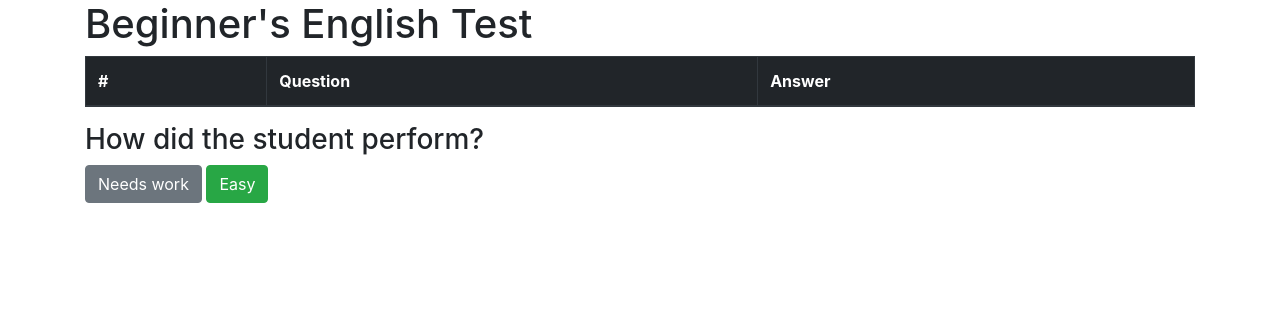
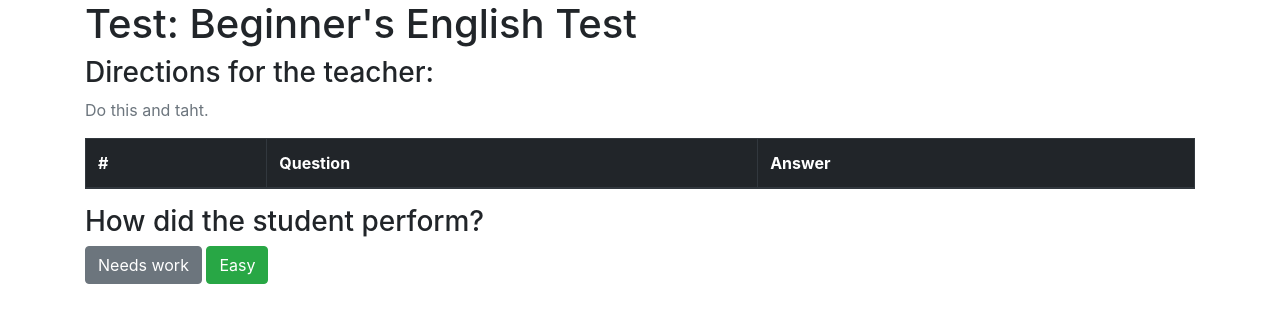
Before and after one commit to hassanaziz0012/lessons-with-a-native, a Django app: page /tests/take/10/profile/10 in a window 1280 px wide. Shown: the part 56-379 px from the top of the page. Run offline with Django 3.2, Linux system fonts and the light colour scheme; data comes from the database, SQL or seed files in the repository; both versions use the stored data as it was after the commit; lists and menus that the app fills with data are empty; some libraries are stand-ins or nearby versions.

Commit message:
Test directions + Load next due test automatically

```diff
--- a/main/forms.py
+++ b/main/forms.py
@@ -21,7 +21,7 @@ class CreateTestForm(forms.ModelForm):
 
     class Meta:
         model = Test
-        fields = ['test_name']
+        fields = ['test_name', 'test_directions']
 
 class AddQuestionForm(forms.ModelForm):
 
@@ -31,9 +31,11 @@ class AddQuestionForm(forms.ModelForm):
 
 class UpdateTestForm(forms.ModelForm):
 
+    test_name = forms.CharField(max_length=100, required=False)
+
     class Meta:
         model = Test
-        fields = ['test_name']
+        fields = ['test_name', 'test_directions']
 
 class UpdateQuestionForm(forms.ModelForm):
 
--- a/main/models.py
+++ b/main/models.py
@@ -6,6 +6,7 @@ from django.db import models
 # Create your models here.
 class Test(models.Model):
     test_name = models.CharField(max_length=100)
+    test_directions = models.TextField(null=True)
 
     test_status_new = models.ManyToManyField('StudentProfile', related_name='test_status_new')
     test_status_good = models.ManyToManyField('StudentProfile', related_name='test_status_good')
@@ -14,6 +15,13 @@ class Test(models.Model):
     test_repeat_due = models.IntegerField(default=6)
 
     test_status_due = models.BooleanField(default=False)
+
+    def __str__(self) -> str:
+        return f"{self.test_name}"
+
+    def __repr__(self) -> str:
+        return f"<{self.test_name}>"
+
 
 class StudentProfile(models.Model):
     username = models.CharField(max_length=100, blank=False)
--- a/main/templates/main/take_test.html
+++ b/main/templates/main/take_test.html
@@ -1,7 +1,11 @@
 {% extends 'main/base.html' %}
 
 {% block content %}
-<h1>{{ test.test_name }}</h1>
+<h1>Test: {{ test.test_name }}</h1>
+<h3>Directions for the teacher:</h3>
+<p class="test-directions text-muted">
+    {{ test.test_directions }}
+</p>
 
 <table class="table table-bordered table-striped">
     <thead class="thead-dark">
--- a/main/templates/main/tests.html
+++ b/main/templates/main/tests.html
@@ -18,7 +18,7 @@
     <div class="modal-header">
         <h5 class="modal-title" id="exampleModalLabel">Create new test</h5>
         <button type="button" class="close" data-dismiss="modal" aria-label="Close">
-        <span aria-hidden="true">&times;</span>
+            <span aria-hidden="true">&times;</span>
         </button>
     </div>
     <form action="" method="post">
@@ -26,7 +26,7 @@
         <div class="modal-body">
             <p class="text-muted">You will be able to add questions later.</p>
                 {%csrf_token%}
-                {{form}}
+                {{form|crispy}}
         </div>
 
         <div class="modal-footer">
--- a/main/views.py
+++ b/main/views.py
@@ -106,7 +106,7 @@ def tests(request):
 
         if c_form.is_valid():
             c_form.save(commit=False)
-            test = Test(test_name = c_form.cleaned_data['test_name'])
+            test = Test(test_name = c_form.cleaned_data['test_name'], test_directions = c_form.cleaned_data['test_directions'])
             test.save()
 
             for profile in profiles:
@@ -179,8 +179,13 @@ def update_test(request, test_id):
     test = Test.objects.filter(pk=test_id).first()
 
     if request.method == 'POST':
-        test.test_name = request.POST['test_name']
+        if request.POST['test_name']:
+            test.test_name = request.POST['test_name']
+        if request.POST['test_directions']:
+            test.test_directions = request.POST['test_directions']
+            messages.success(request, f'Changed Test Directions! {test.test_directions}', extra_tags='alert alert-primary')
         test.save()
+        messages.success(request, f'{test.test_directions}', extra_tags='alert alert-danger')
 
         messages.success(request, 'The test was successfully updated.', extra_tags='alert alert-success')
         return redirect('tests')
@@ -263,22 +268,32 @@ def test_score_good(request, test_id, profile_id):
     test.save() # Save changes.
 
     # Schedule the tests that are currently on repeat.
-    for test in Test.objects.all():
-        if profile in test.test_status_repeat.all():
-            test.test_repeat_due -= 1
+    for test_obj in Test.objects.all():
+        if profile in test_obj.test_status_repeat.all():
+            test_obj.test_repeat_due -= 1
+            test_obj.test_status_due = False
+
+            test_obj.save()
+
+        if test_obj.test_repeat_due == 0:
+            test_obj.test_status_due = True
+            test_obj.test_repeat_due = 6
+            test_obj.test_status_repeat.remove(profile)
+
+            test_obj.save()
+
+        # Check if another test is currently Due/New, if so, then load that test next. Otherwise, return to the profile page.
+        if test_obj.test_status_due == True:
+            test_obj.test_status_due = False
             test.save()
-            if test.test_repeat_due == 0:
-                test.test_status_due = True
-                test.test_repeat_due = 6
-                test.test_status_repeat.remove(profile)
-                test.save()
+            return redirect('take-test', test_obj.id, profile.id)
+        elif profile in test_obj.test_status_new.all():
+            return redirect('take-test', test_obj.id, profile.id)
+        else:
+            return redirect('profile', profile.username)
 
 
-    context = {
-        'title': 'Test rating - ' + test.test_name,
-        'test': test,
-    }
-    return render(request, 'main/test_score_good.html', context=context)
+
 
 def test_score_needs_work(request, test_id, profile_id):
     test = Test.objects.filter(pk=test_id).first()
@@ -286,6 +301,7 @@ def test_score_needs_work(request, test_id, profile_id):
 
     test.test_status_repeat.add(profile) # Set the test to status(Good) for this profile.
     test.test_repeat_due = 6
+    test.test_status_due = False
 
     # Remove this test's New and Repeat statuses for this profile.
     test.test_status_new.remove(profile)
@@ -294,18 +310,26 @@ def test_score_needs_work(request, test_id, profile_id):
     test.save() # Save changes.
 
     # Schedule the tests that are currently on repeat.
-    for test in Test.objects.all():
-        if profile in test.test_status_repeat.all():
-            test.test_repeat_due -= 1
+    for test_obj in Test.objects.all():
+        if profile in test_obj.test_status_repeat.all():
+            test_obj.test_repeat_due -= 1
+            test_obj.test_status_due = False
+
+            test_obj.save()
+
+        if test_obj.test_repeat_due == 0:
+            test_obj.test_status_due = True
+            test_obj.test_repeat_due = 6
+            test_obj.test_status_repeat.remove(profile)
+
+            test_obj.save()
+
+        # Check if another test is currently Due/New, if so, then load that test next. Otherwise, return to the profile page.
+        if test_obj.test_status_due == True:
+            test_obj.test_status_due = False
             test.save()
-            if test.test_repeat_due == 0:
-                test.test_status_due = True
-                test.test_repeat_due = 6
-                test.test_status_repeat.remove(profile)
-                test.save()
-
-    context = {
-        'title': 'Test rating - ' + test.test_name,
-        'test': test,
-    }
-    return render(request, 'main/test_score_needs_work.html', context=context)
+            return redirect('take-test', test.id, profile.id)
+        elif profile in test.test_status_new.all():
+            return redirect('take-test', test.id, profile.id)
+        else:
+            return redirect('profile', profile.username)
```
Also changed, not shown: db.sqlite3, main/migrations/0008_test_test_directions.py (added), main/migrations/0009_auto_20210123_1927.py (added).
